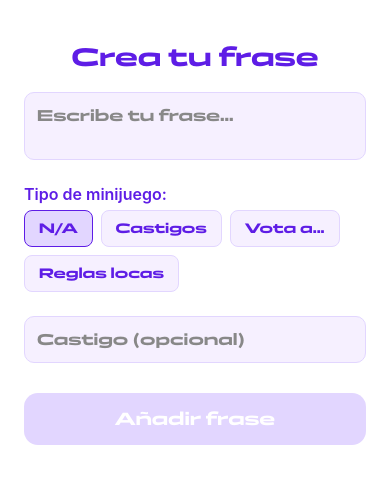
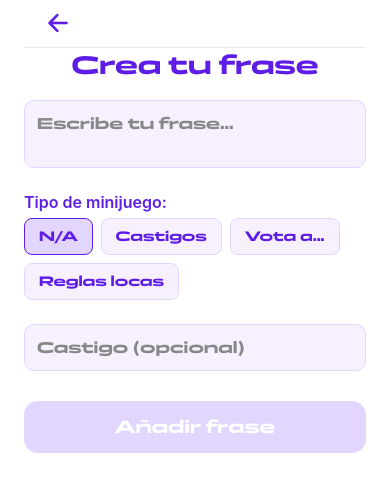
Before and after one commit to jgarcia311999/D.A.M, a React Native app: screen /CreaFrase in a window 390 px wide. Shown: the top 492 px of the page. Built offline with nearby package versions, Linux system fonts and the light colour scheme.

Commit message:
creado formulario

```diff
--- a/package.json
+++ b/package.json
@@ -12,11 +12,13 @@
   "dependencies": {
     "@gorhom/bottom-sheet": "^5.1.6",
     "@react-native-async-storage/async-storage": "2.1.2",
+    "@react-native-picker/picker": "^2.11.1",
     "@react-navigation/native": "^7.1.9",
     "@react-navigation/native-stack": "^7.3.13",
     "expo": "53.0.13",
     "expo-app-loading": "^2.1.1",
     "expo-dev-client": "~5.2.2",
+    "expo-haptics": "~14.1.4",
     "expo-status-bar": "~2.2.3",
     "expo-updates": "~0.28.15",
     "react": "19.0.0",
@@ -29,8 +31,7 @@
     "react-native-reanimated": "~3.17.4",
     "react-native-safe-area-context": "5.4.0",
     "react-native-screens": "~4.11.1",
-    "react-native-svg": "15.11.2",
-    "expo-haptics": "~14.1.4"
+    "react-native-svg": "15.11.2"
   },
   "devDependencies": {
     "@babel/core": "^7.25.2",
--- a/screens/CreaTuFrase.js
+++ b/screens/CreaTuFrase.js
@@ -1,6 +1,7 @@
-
 import React, { useState } from 'react';
 import { View, Text, TextInput, TouchableOpacity, StyleSheet } from 'react-native';
+import { useSafeAreaInsets } from 'react-native-safe-area-context';
+import Ionicons from 'react-native-vector-icons/Ionicons';
 
 const tiposMinijuego = [
   "N/A",
@@ -13,9 +14,24 @@ export default function CreaTuFrase({ navigation }) {
   const [frase, setFrase] = useState('');
   const [tipo, setTipo] = useState('N/A');
   const [castigo, setCastigo] = useState('');
+  const insets = useSafeAreaInsets();
 
   return (
-    <View style={styles.container}>
+    <View style={[styles.container, {paddingTop: insets.top}]}>
+      <View style={{
+        flexDirection: 'row',
+        alignItems: 'center',
+        paddingHorizontal: 16,
+        height: 48,
+        backgroundColor: '#fff',
+        borderBottomWidth: 1,
+        borderBottomColor: '#ececec'
+      }}>
+        <TouchableOpacity onPress={() => navigation.goBack()} style={{padding: 4, paddingRight: 16}}>
+          <Ionicons name="arrow-back" size={28} color="#5E1DE6" />
+        </TouchableOpacity>
+        <View style={{flex: 1}} />
+      </View>
       <Text style={styles.titulo}>Crea tu frase</Text>
       <TextInput
         style={styles.input}
```
Also changed, not shown: 1 other file (tests, documents, lock files or other folders).
